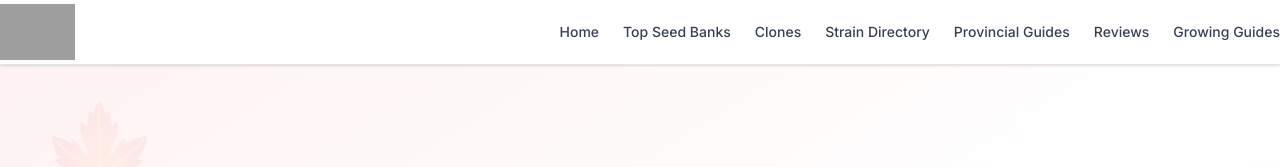
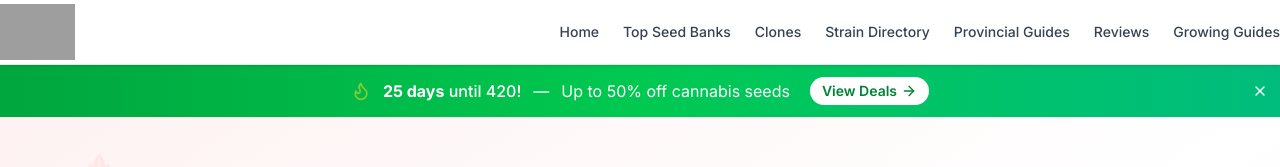
Before and after one commit to blakeatwood92/seedbankreview, a Next.js app: page / in a window 1280 px wide. Shown: the top 167 px of the page. Built offline with nearby package versions, Linux system fonts and the light colour scheme; grey boxes are pictures that could not be loaded.

Commit message:
feat: add promotional banner with countdown and deals link
Create interactive banner highlighting special offers and add dismiss option.

```diff
--- a/app/page.tsx
+++ b/app/page.tsx
@@ -6,10 +6,12 @@ import { SeedsmanSection } from "@/components/seedsman-section"
 import { CanadianAdvantage } from "@/components/canadian-advantage"
 import { RegionalGuide } from "@/components/regional-guide"
 import { Newsletter } from "@/components/newsletter"
+import { PromoBanner420 } from "@/components/promo-banner-420"
 
 export default function HomePage() {
   return (
     <main className="min-h-screen">
+      <PromoBanner420 />
       <Hero />
       <FeaturedBanks />
       <AffiliateBanners />
--- /dev/null
+++ b/components/promo-banner-420.tsx
@@ -0,0 +1,56 @@
+"use client"
+
+import Link from "next/link"
+import { X, Flame, ArrowRight } from "lucide-react"
+import { useState, useEffect } from "react"
+
+export function PromoBanner420() {
+  const [isVisible, setIsVisible] = useState(true)
+  const [daysUntil420, setDaysUntil420] = useState(0)
+
+  useEffect(() => {
+    // Calculate days until April 20, 2026
+    const today = new Date()
+    const target = new Date(2026, 3, 20) // April 20, 2026
+    const diffTime = target.getTime() - today.getTime()
+    const diffDays = Math.ceil(diffTime / (1000 * 60 * 60 * 24))
+    setDaysUntil420(diffDays > 0 ? diffDays : 0)
+  }, [])
+
+  if (!isVisible) return null
+
+  return (
+    <div className="relative bg-gradient-to-r from-green-600 via-green-500 to-emerald-500 text-white">
+      <div className="container mx-auto px-4 py-3">
+        <div className="flex items-center justify-center gap-3 text-sm md:text-base">
+          <Flame className="w-5 h-5 text-yellow-300 animate-pulse" />
+          <span className="font-medium">
+            {daysUntil420 > 0 ? (
+              <>
+                <span className="font-bold">{daysUntil420} days</span> until 420!
+              </>
+            ) : (
+              <span className="font-bold">420 Deals are LIVE!</span>
+            )}
+          </span>
+          <span className="hidden sm:inline">—</span>
+          <span className="hidden sm:inline">Up to 50% off cannabis seeds</span>
+          <Link
+            href="/420-seed-bank-deals-canada"
+            className="inline-flex items-center gap-1 bg-white text-green-700 px-3 py-1 rounded-full font-semibold text-sm hover:bg-green-50 transition-colors ml-2"
+          >
+            View Deals
+            <ArrowRight className="w-4 h-4" />
+          </Link>
+        </div>
+      </div>
+      <button
+        onClick={() => setIsVisible(false)}
+        className="absolute right-2 top-1/2 -translate-y-1/2 p-1 hover:bg-green-700/50 rounded-full transition-colors"
+        aria-label="Close banner"
+      >
+        <X className="w-4 h-4" />
+      </button>
+    </div>
+  )
+}
```
